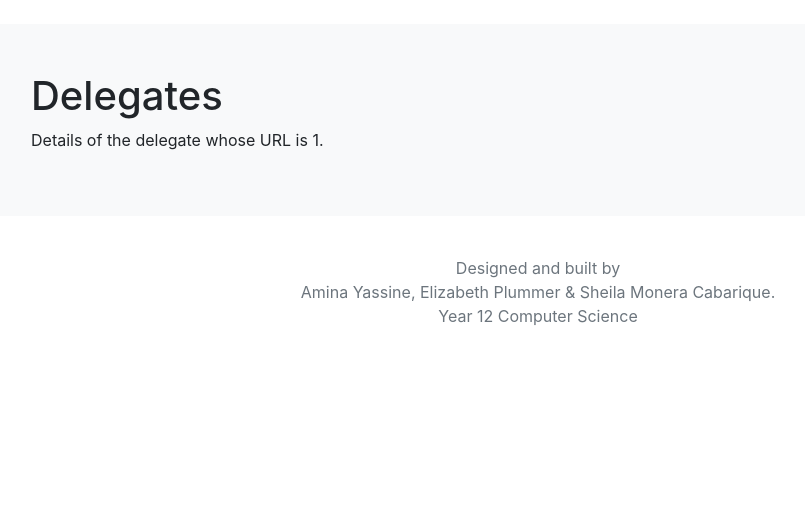
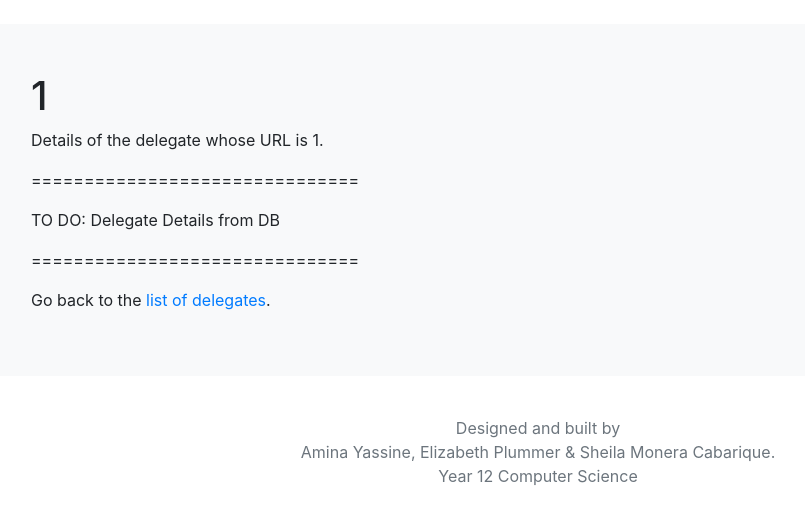
Before and after one commit to aminayassine180/careers-convention, a Flask app: page /delegate/1 in a window 1280 px wide. Shown: the part 56-580 px from the top of the page, without its empty margins (102-907 px from the left). Run offline with Flask 2, Linux system fonts and the light colour scheme; some libraries are stand-ins or nearby versions.

Commit message:
Monday Commit

```diff
--- a/app.py
+++ b/app.py
@@ -3,6 +3,9 @@
 # local imports
 import time
 import logging
+import sqlite3
+from sqlite3 import Error
+
 from flask import Flask, render_template
 
 # create the flask application object
@@ -23,14 +26,18 @@ def get_acknowledgements():
 
 @app.route('/delegates')
 def get_delegates():
-  return render_template('delegates.html', title='Delegates attending the Convention', description='')
+  #TO DO - Access to the DB, bring the list of delegates into a table.
+  strSQL = "SELECT * FROM delegates ORDER BY name ASC"
 
-@app.route('/delegate/<internalURL>')
+  return render_template('delegates.html', title='Delegates attending the Convention', description='', data='')
+
+@app.route('/delegate/<string:internalURL>')
 def get_delegate(internalURL):
   #TO DO - Access to the DB, bring the delegate data to each page.
+  strSQL = "SELECT * FROM delegates WHERE internalURL = '" + internalURL + "'"
 
   # In this instane, the meta title and description values must come from the database.
-  return render_template('delegate.html', internalURL=internalURL, title='', description='')
+  return render_template('delegate.html', internalURL=internalURL, title='', description='', data='')
 
 @app.route('/feedback')
 def get_feedback():
@@ -47,6 +54,10 @@ def get_map():
 def get_news():
   return render_template('news.html', title='Latest news from the Careers Convention', description='')
 
+@app.errorhandler(404)
+def page_not_found(error):
+   return render_template('error404.html', title = 'Page not found'), 404
+
 # start the server with the 'run()' method - debug=True for testing - NOT LIVE
 if __name__ == '__main__':
   app.run(debug=True)
--- a/templates/delegate.html
+++ b/templates/delegate.html
@@ -1,6 +1,13 @@
 
 {% extends "template.html" %}
 {% block content %}
-	<h1>Delegates</h1>
+	<h1>{{ internalURL }}</h1>
 	<p>Details of the delegate whose URL is {{ internalURL }}.</p>
+
+	<p>===============================</p>
+	<p>TO DO: Delegate Details from DB</p>
+	<p>===============================</p>
+
+	<p>Go back to the <a href="/delegates">list of delegates</a>.</p>
+
 {% endblock %}
--- a/templates/delegates.html
+++ b/templates/delegates.html
@@ -4,4 +4,8 @@
 	<h1>Delegates</h1>
 	<p>Here you can find the list of delegates that are attending this years' PGS Careers Convention.</p>
 	<p>We have provided a <a href="/map">location map</a> showing where all delegates are located within the hall.</p>
+
+	<p>===============================</p>
+	<p>TO DO: Delegate List from DB</p>
+	<p>===============================</p>
 {% endblock %}
--- a/templates/news.html
+++ b/templates/news.html
@@ -1,13 +1,13 @@
 
 {% extends "template.html" %}
 {% block content %}
-	<h1>NEWS</h1>
+	<h1>Latest News</h1>
 	<p>I`m really excited to say that this year sees the start of making the Careers Convention as environmentally friendly as possible. </p>
 	<p>This year, we have gotten rid of the printed guide in exchange for the website you are currently reading</p>
 	<p>These changes help not only the school from having to print several hundred pamphlets that will be thrown away but also the environment.</p>
 	<p>In addition all the table numbering and signage have been reused from the past few years.</p>
 
-	<h2>TO COMPANIES UNABLE TO ATTEND</h2>
+	<h2>To companies unable to attend</h2>
 	<p>Each year we try and ensure as much variety of delegates as possible. We invite many companies, some who are unable to attend for a number of reasons and some who just don`t respond to our request.</p>
 	<p>Once again, this year we have faced the difficulty that companies have struggled to secure volunteers or to release staff due to the current uncertainty surrounding coronavirus.</p>
 	<p>If you work for a company that is not represented and you think they would like to be next year please leave the details with the prefects at the door or email julia.wilkinson@parkstone.poole.sch.uk</p>
```
Also changed, not shown: create-db.py (added, +11 -0 lines), templates/error404.html (added, +7 -0 lines), database.db (added).
